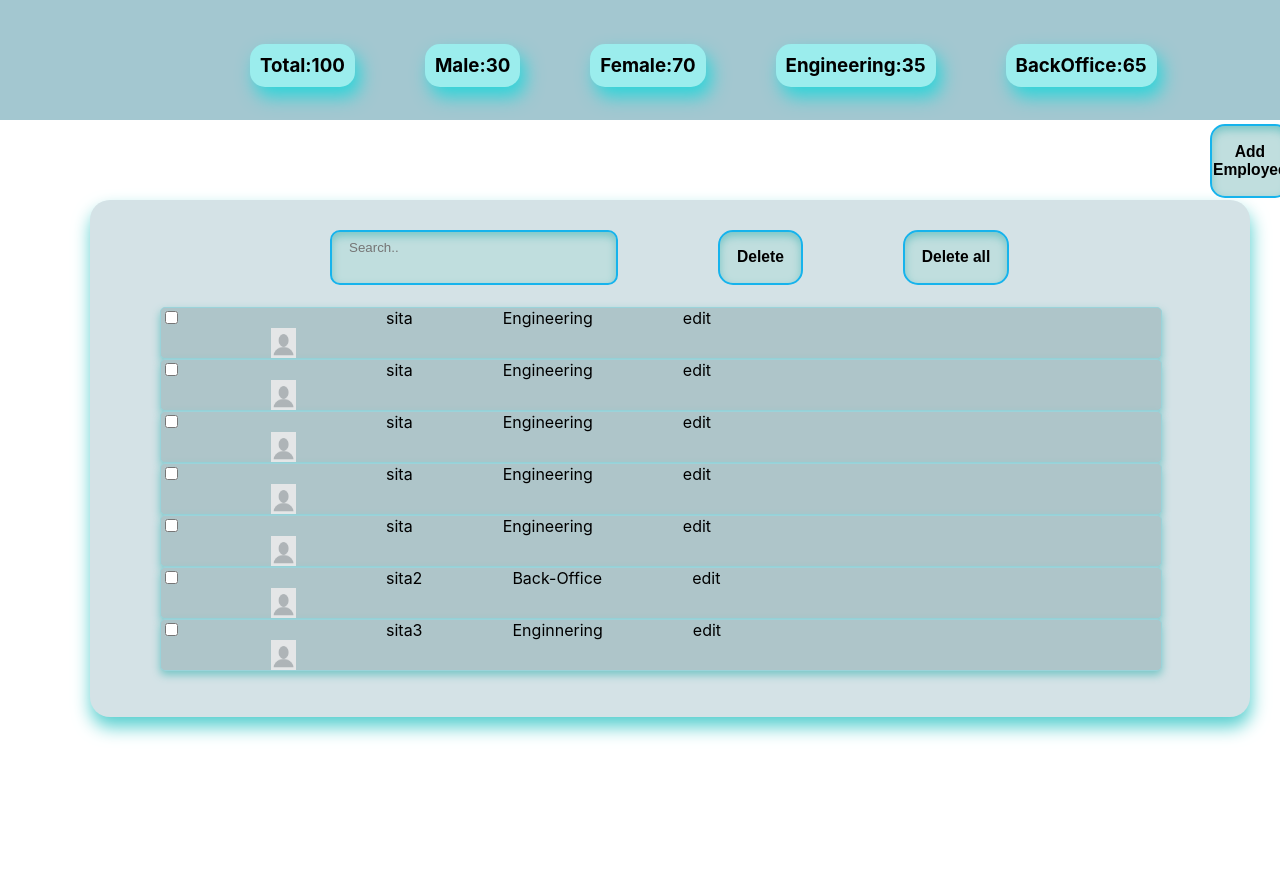
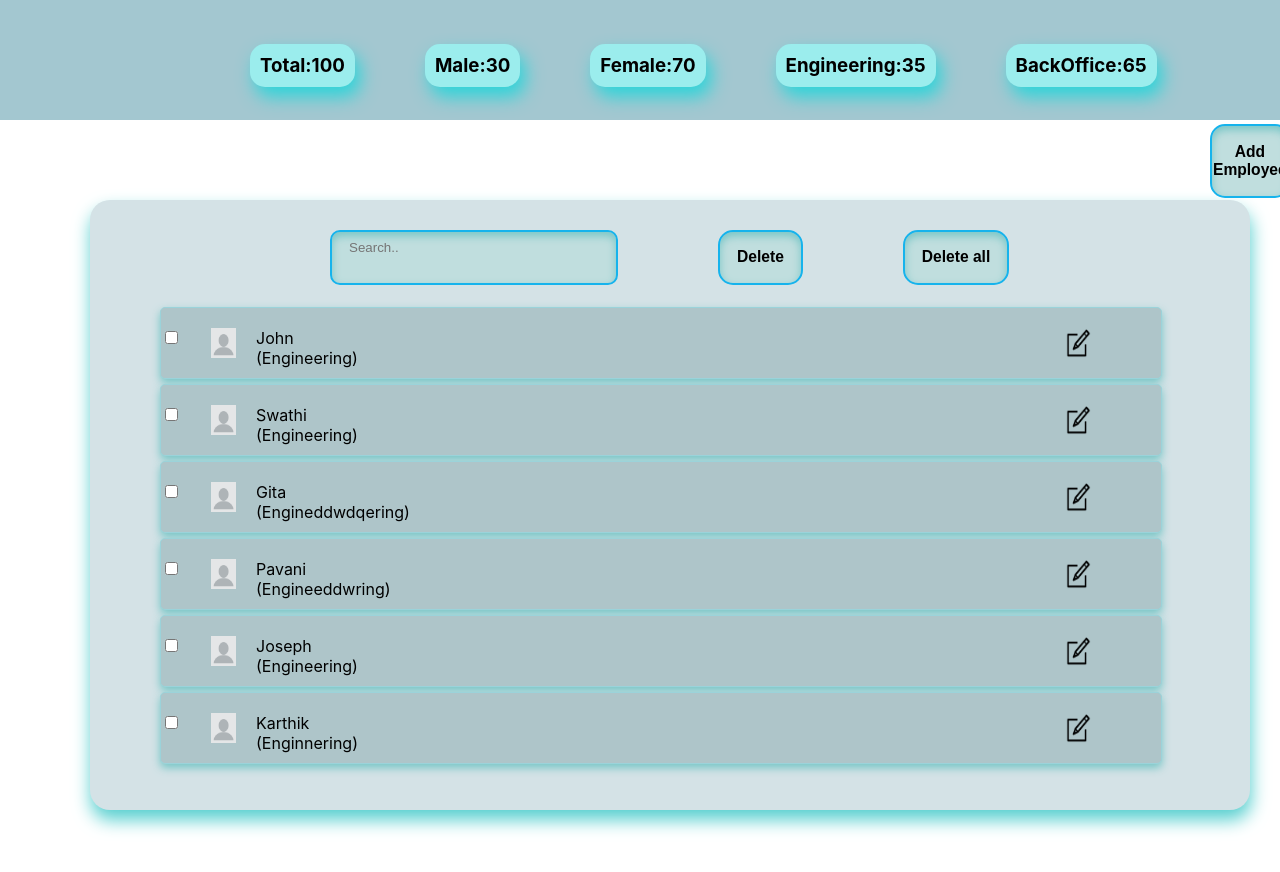
Before and after one commit to seethadevipadala/EmployeeManagementDashboard, a React (Create React App) app: page / in a window 1280 px wide. Shown: the top 872 px of the page. Built offline with nearby package versions, Linux system fonts and the light colour scheme.

Commit message:
Employee list
Completed employee list

```diff
--- a/src/App.css
+++ b/src/App.css
@@ -1,10 +1,13 @@
 .app {
-  background-color: rgb(163, 199, 208);
+  /* background-color: rgb(163, 199, 208); */
 }
 .container {
   display: flex;
   /* position:fixed; */
-  margin-left: 200px;
+  padding-left: 200px;
+
+  background-color: rgb(163, 199, 208);
+
 }
 .button-div {
   /* background-color: rgb(163, 199, 208); */
@@ -128,8 +131,8 @@
 }
 
 .adddiv {
-  background-color: rgb(255,255,255);
-  height:1000px;
+  background-color: rgb(255, 255, 255);
+  height: 1000px;
   width: auto;
 }
 .add {
--- a/src/App.js
+++ b/src/App.js
@@ -5,9 +5,26 @@ import EmployeeList from "./components/employeeList";
 import { useState } from "react";
 import employeeContext from "./context/empContext";
 import { useContext } from "react";
-
+import AddEmpModal from "./components/addEmployeeModal";
+import { Modal, Box } from "@mui/material";
 function App() {
-  const employee=useContext(employeeContext)
+  const style = {
+    position: "absolute",
+    top: "50%",
+    left: "50%",
+    transform: "translate(-50%, -50%)",
+    width: 400,
+    bgcolor: "background.paper",
+    border: "2px solid #000",
+    boxShadow: 24,
+    p: 4,
+  };
+  const [open, setOpen] = useState(false);
+  const onOpen = () => {
+    setOpen(true);
+  };
+  const onClose = () => setOpen(false);
+  const employee = useContext(employeeContext);
   // const employees = [{
   //   "id":0,
   //   "name": "sita",
@@ -72,11 +89,9 @@ function App() {
   //   "joiningDate": 21 / 32 / 45,
   //   "designation": "Enginnering"
   //   }];
-  console.log(employee)
+  console.log(employee);
   return (
     <>
-
-        {/* <employeeContext.Consumer> */}
       <div className="app">
         <div className="container">
           <div className="button-div">
@@ -101,9 +116,19 @@ function App() {
         </div>
         <div className="adddiv">
           <div className="add">
-          <button className="addbutton">
+            {/* <button onClick={onOpen}>hee</button> */}
+            <button className="addbutton" onClick={onOpen}>
               <h3>Add Employee</h3>
             </button>
+            <Modal
+              keepMounted
+              open={open}
+              onClose={onClose}
+              aria-labelledby="keep-mounted-modal-title"
+              aria-describedby="keep-mounted-modal-description"
+            >
+              <Box sx={style}></Box>
+            </Modal>
             <div className="emplist">
               <div className="deldiv">
                 <div>
@@ -126,13 +151,10 @@ function App() {
               </div>
 
               <EmployeeList emp={employee} />
-
             </div>
           </div>
         </div>
       </div>
-          {/* </employeeContext.Consumer> */}
-
     </>
   );
 }
--- a/src/components/employeeList.css
+++ b/src/components/employeeList.css
@@ -8,24 +8,36 @@
   border: 1px solid rgb(155, 211, 218);
   box-shadow: 5px;
   box-shadow: 0px 4px 8px rgb(119, 198, 198);
+  margin-top: 5px;
+  padding-top: 20px;
+
 }
+
 .checkbox {
-  padding-right: 90px;
+  padding-right: 30px;
 }
 img{
     height: 30px;
     width: 25px;
 }
 .image {
-  padding-right: 90px;
-  padding-top: 20px;
+  padding-right: 20px;
+  padding-top: 0px;
 }
 .name {
-  padding-right: 90px;
+  padding-right: 190px;
+  height: 40px;
+  width:70px;
+  display: flex;
+  flex-direction: column;
 }
 .designation {
-  padding-right: 90px;
+  /* padding-right: 50px; */
+  height: 40px;
+  width:70px;
 }
 .edit {
-  padding-right: 90px;
+  padding-left:550px;
+  height: 40px;
+  width:70px;
 }
--- a/src/components/employeeList.js
+++ b/src/components/employeeList.js
@@ -1,20 +1,29 @@
 import React from "react";
 import "./employeeList.css";
-import pic from "./../asserts/pic.webp"
+import pic from "./../asserts/pic.webp";
+import editpic from "./../asserts/edit pic.png"
 const EmployeeList = (props) => {
+
   console.log(props.emp);
   return (
     <>
       <ul>
-        {props.emp.map((emp) => (
+        {props.emp.map((emp,i) => (
           <div className="empdiv">
             <div className="checkbox">
-              <input type="checkbox" />
+              <input type="checkbox"/>
             </div>
             <div className="image"><img src={pic} alt="pic"/> </div>
-            <div className="name">{emp.name}</div>
-            <div className="designation">{emp.designation}</div>
-            <div className="edit">edit</div>
+            <div className="name">
+              <div >
+              {emp.name}
+              </div>
+              <div >
+              ({emp.designation})
+              </div>
+            </div>
+            {/* <div className="designation">{emp.designation}</div> */}
+            <div className="edit"><img src={editpic} alt="pic"/></div>
           </div>
         ))}
       </ul>
--- a/src/context/empContext.js
+++ b/src/context/empContext.js
@@ -2,8 +2,7 @@ import React, { createContext } from "react";
 const employeeContext = createContext([
   {
     id: 0,
-    name: "sita",
-    fatherName: "Father",
+    name: "John",
     phoneNumber: 4343421,
     address: "xyz",
     joiningDate: 21 / 32 / 45,
@@ -11,8 +10,7 @@ const employeeContext = createContext([
   },
   {
     id: 0,
-    name: "sita",
-    fatherName: "Father",
+    name: "Swathi",
     phoneNumber: 4343421,
     address: "xyz",
     joiningDate: 21 / 32 / 45,
@@ -20,45 +18,33 @@ const employeeContext = createContext([
   },
   {
     id: 0,
-    name: "sita",
-    fatherName: "Father",
+    name: "Gita",
+    phoneNumber: 4343421,
+    address: "xyz",
+    joiningDate: 21 / 32 / 45,
+    designation: "Engineddwdqering",
+  },
+  {
+    id: 0,
+    name: "Pavani",
+    phoneNumber: 4343421,
+    address: "xyz",
+    joiningDate: 21 / 32 / 45,
+    designation: "Engineeddwring",
+  },
+  {
+    id: 0,
+    name: "Joseph",
     phoneNumber: 4343421,
     address: "xyz",
     joiningDate: 21 / 32 / 45,
     designation: "Engineering",
   },
-  {
-    id: 0,
-    name: "sita",
-    fatherName: "Father",
-    phoneNumber: 4343421,
-    address: "xyz",
-    joiningDate: 21 / 32 / 45,
-    designation: "Engineering",
-  },
-  {
-    id: 0,
-    name: "sita",
-    fatherName: "Father",
-    phoneNumber: 4343421,
-    address: "xyz",
-    joiningDate: 21 / 32 / 45,
-    designation: "Engineering",
-  },
-  {
-    id: 1,
-    name: "sita2",
-    fatherName: "Father2",
-    phoneNumber: 43431,
-    address: "xyz",
-    joiningDate: 21 / 32 / 45,
-    designation: "Back-Office",
-  },
+
   {
     id: 2,
 
-    name: "sita3",
-    fatherName: "Fathe3r",
+    name: "Karthik",
     phoneNumber: 43421,
     address: "xyz",
     joiningDate: 21 / 32 / 45,
```
Also changed, not shown: src/asserts/edit pic.png (added). Lines whose indentation alone changed are shown as unchanged.
